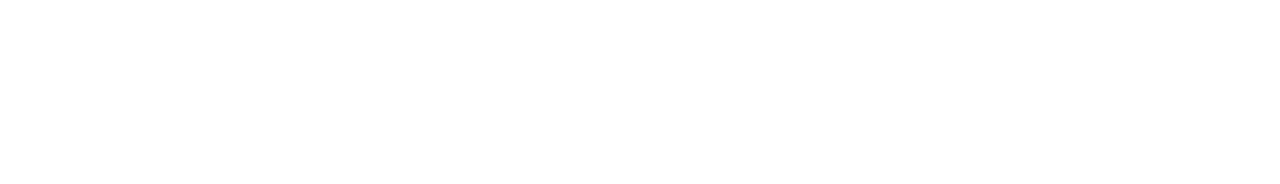
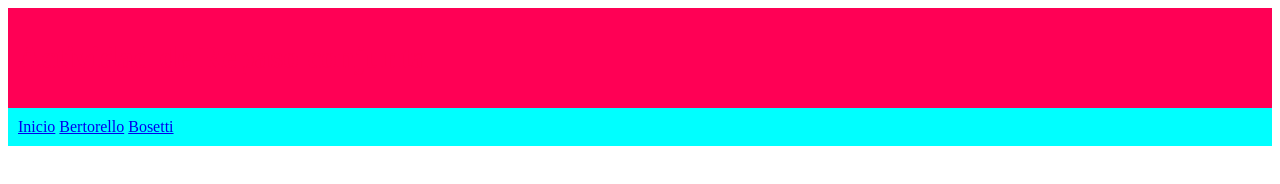
Before and after one commit to nba1985/ACTIVIDAD29-04-2026PROGRAMACIONIIBERTORELLO-BOSETTI, a plain HTML site: page index.html in a window 1280 px wide. Drawn offline with Linux system fonts and the light colour scheme.

Commit message:
agregado rama-nicolas

```diff
--- a/estilos.css
+++ b/estilos.css
@@ -0,0 +1,19 @@
+estilo de selectores//
+body {
+    background-color: lightgray;
+}
+h1 {
+    color: rgb(255, 0, 85);
+}
+p {
+    font-size: 20px;
+}
+header {
+    background-color: rgb(255, 0, 85);
+    color: white;
+    padding: 10px;
+}
+nav {
+    background-color: rgb(0, 255, 255);
+    padding: 10px;
+}
--- a/index.html
+++ b/index.html
@@ -3,9 +3,17 @@
 <head>
     <meta charset="UTF-8">
     <meta name="viewport" content="width=device-width, initial-scale=1.0">
-    <title></title>
+    <link rel="stylesheet" href="estilos.css">
+    <title>Uso de CSS</title>
 </head>
 <body>
-
+    <header>
+        <h1>Actividad de Repaso conjunta</h1>
+    </header>
+    <nav>
+        <a href="#">Inicio</a>
+        <a href="#">Bertorello</a>
+        <a href="#">Bosetti</a>
+    </nav>
 </body>
 </html>
```
